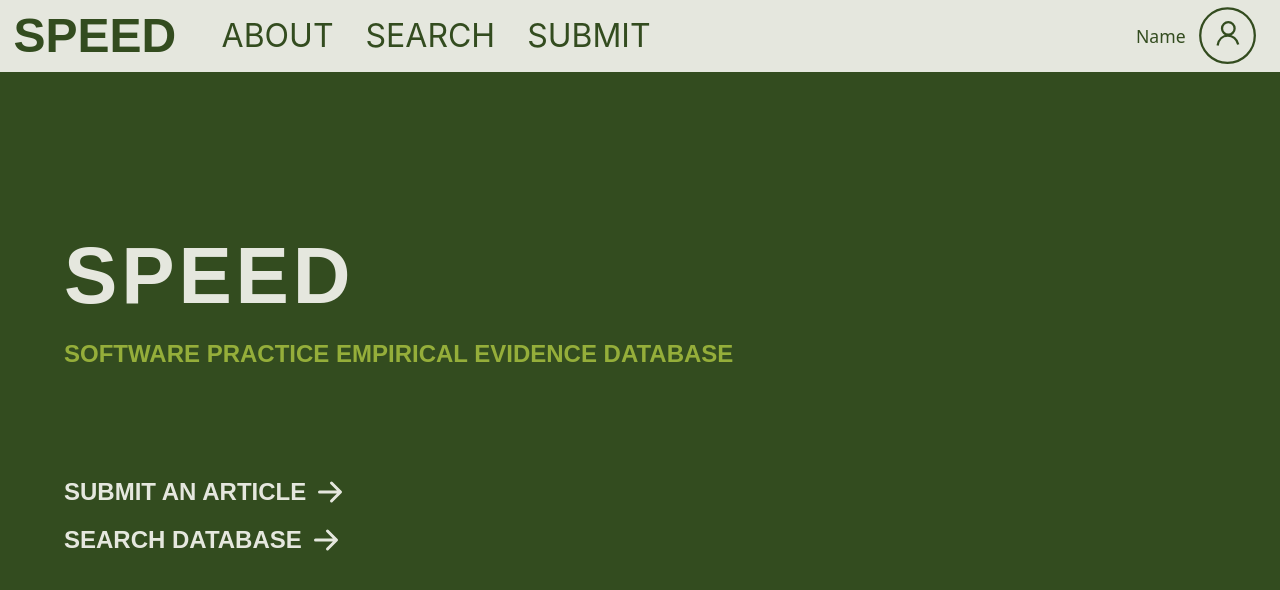
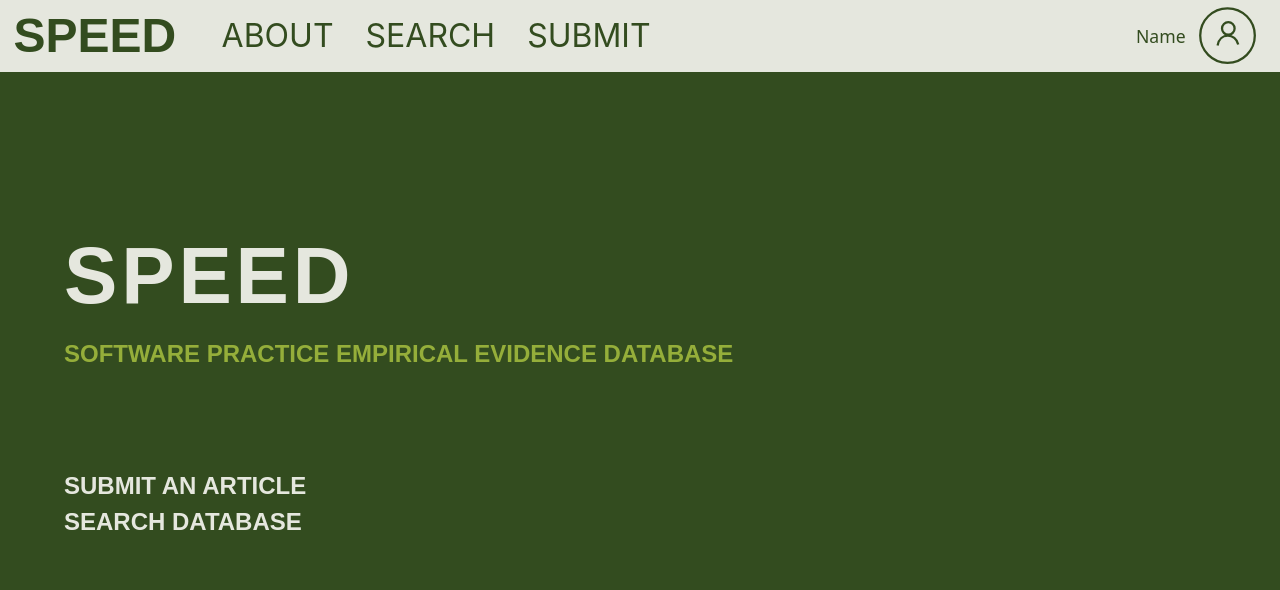
Before and after one commit to Ithrendrial/SPEED, a Next.js app in the folder frontend/: page / in a window 1280 px wide. Shown: the top 590 px of the page. Built offline with nearby package versions, Linux system fonts and the light colour scheme.

Commit message:
feat: removed dependency

```diff
--- a/frontend/package.json
+++ b/frontend/package.json
@@ -22,7 +22,6 @@
     "react-dom": "18.2.0",
     "react-router-dom": "^6.16.0",
     "tailwindcss": "3.3.3",
-    "typescript": "5.2.2",
-    "react-icons": "^4.11.0"
+    "typescript": "5.2.2"
   }
 }
--- a/frontend/src/app/page.tsx
+++ b/frontend/src/app/page.tsx
@@ -1,5 +1,4 @@
 import style from "../styles/HomePage.module.css"
-import { BsArrowRightShort } from "react-icons/bs";
 import Link from "next/link";
 
 export default function Home() {
@@ -7,8 +6,8 @@ export default function Home() {
     <div className={ style.page }>
       <div className={ style.heading }>SPEED</div>
       <div className={ style.subheading }>SOFTWARE PRACTICE EMPIRICAL EVIDENCE DATABASE</div>
-      <Link className={ style.link } href={ "/submit" }>SUBMIT AN ARTICLE <BsArrowRightShort className={style.arrow}/></Link>
-      <Link className={ style.link } href={ "/search" }>SEARCH DATABASE <BsArrowRightShort className={style.arrow}/></Link>
+      <Link className={ style.link } href={ "/submit" }>SUBMIT AN ARTICLE </Link>
+      <Link className={ style.link } href={ "/search" }>SEARCH DATABASE </Link>
     </div>
   )
 }
```
